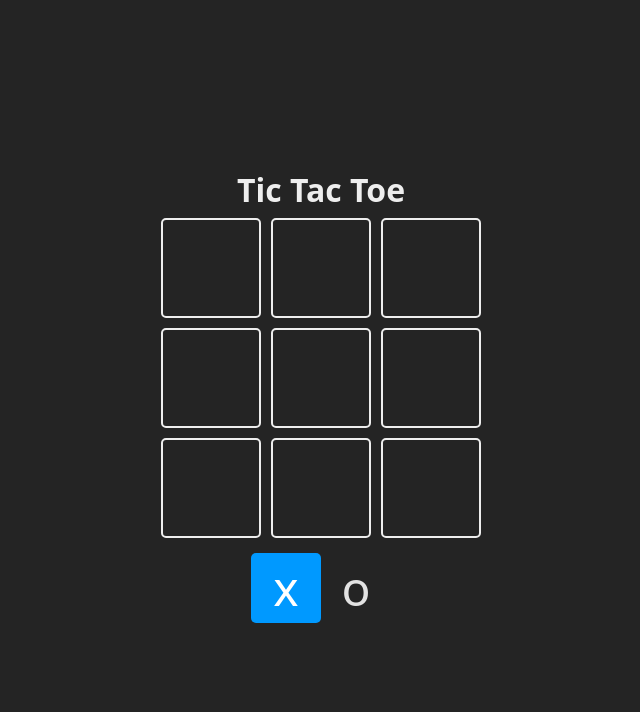
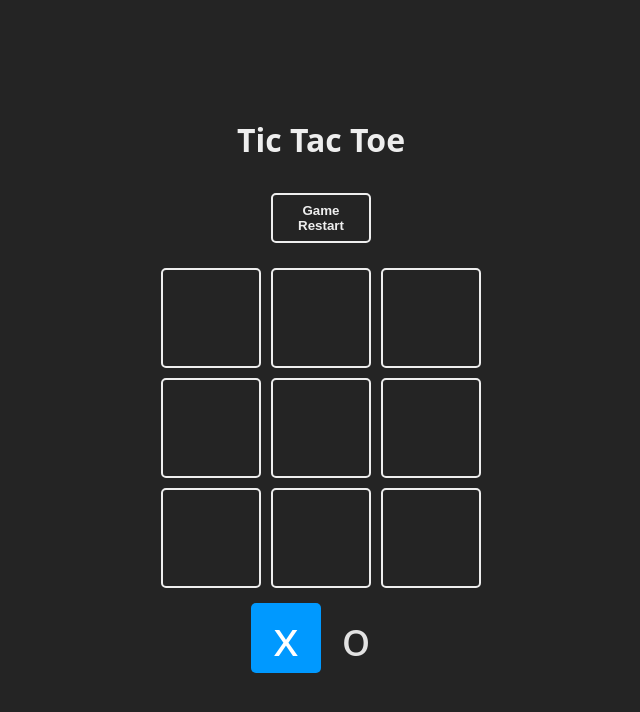
Before and after one commit to bautidea/react_tic_tac_toe, a React (Vite) app: page / in a window 1280 px wide. Shown: the top 712 px of the page, without its empty margins (319-959 px from the left). Built offline with nearby package versions, Linux system fonts and the light colour scheme.

Commit message:
Displaying winner, and creating reset game logic.

```diff
--- a/src/App.jsx
+++ b/src/App.jsx
@@ -84,12 +84,20 @@ function App() {
     const isWinner = checkWinner(newBoard);
     if (isWinner) {
       setWinner((prevVal) => isWinner);
-    }
+    } // TODO: Check if game is over
+  };
+
+  const resetGame = () => {
+    setBoard((prevBoard) => Array(9).fill(null));
+    setTurn((prevTurn) => TURNS.X);
+    setWinner((prevValue) => null);
   };
 
   return (
     <main className="board">
       <h1>Tic Tac Toe</h1>
+
+      <button onClick={resetGame}>Game Restart</button>
 
       <section className="game">
         {board.map((_, index) => {
@@ -106,6 +114,22 @@ function App() {
 
         <Square isSelected={turn === TURNS.O}>{TURNS.O}</Square>
       </section>
+
+      {winner !== null && (
+        <section className="winner">
+          <div className="text">
+            <h2>{winner === false ? 'Tie' : `Won:`}</h2>
+
+            <header className="win">
+              {winner && <Square>{winner}</Square>}
+            </header>
+
+            <footer>
+              <button onClick={resetGame}>Start Over?</button>
+            </footer>
+          </div>
+        </section>
+      )}
     </main>
   );
 }
```
